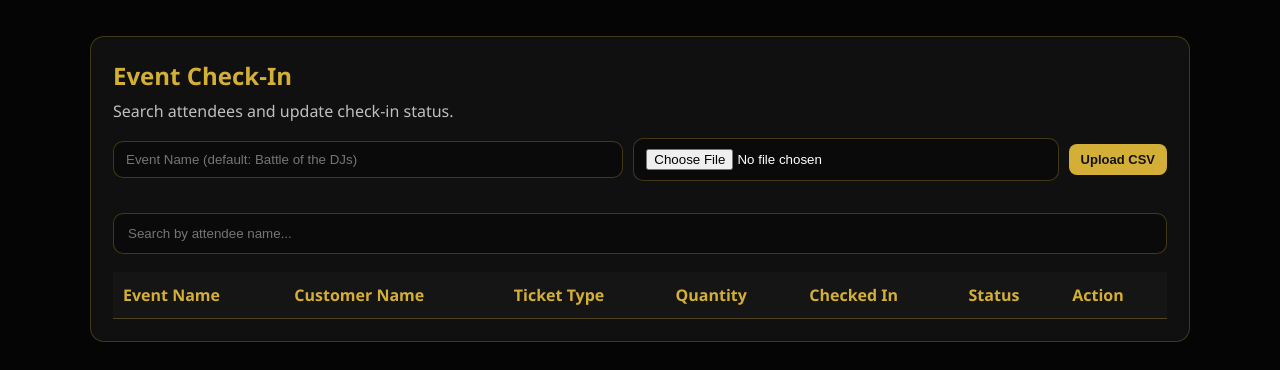
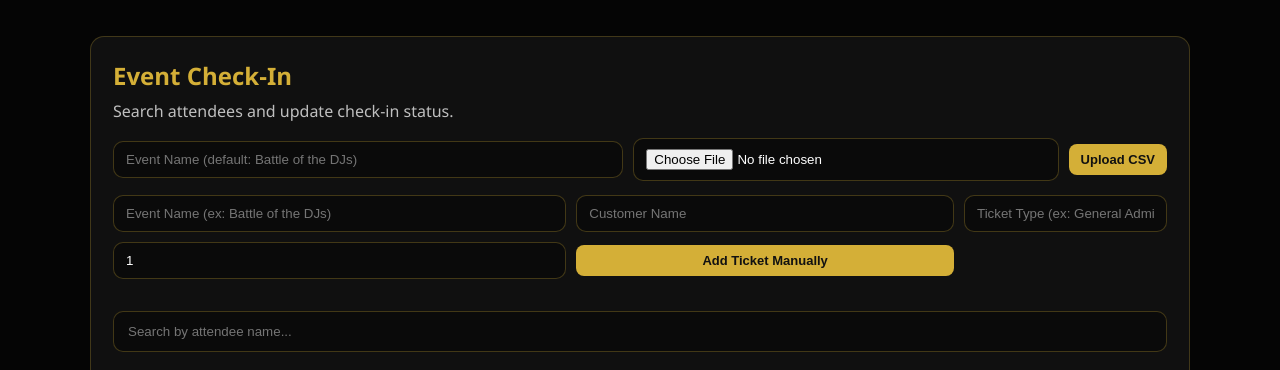
Before and after one commit to insight1224/jukebox-clean, a Flask app: page /checkin in a window 1280 px wide. Shown: the part 56-426 px from the top of the page. Run offline with Flask 3, Linux system fonts and the light colour scheme; data that the repository does not hold is empty.

Commit message:
dashboard update

```diff
--- a/app.py
+++ b/app.py
@@ -279,6 +279,20 @@ def init_db():
         UPDATE attendees
         SET created_at = COALESCE(NULLIF(TRIM(created_at), ''), CURRENT_TIMESTAMP)
         WHERE created_at IS NULL OR TRIM(created_at) = ''
+        """
+    )
+    cursor.execute(
+        """
+        CREATE TABLE IF NOT EXISTS mass_email_log (
+            id INTEGER PRIMARY KEY AUTOINCREMENT,
+            category TEXT,
+            subject TEXT,
+            recipients_count INTEGER DEFAULT 0,
+            attachments_count INTEGER DEFAULT 0,
+            sent_count INTEGER DEFAULT 0,
+            failed_count INTEGER DEFAULT 0,
+            created_at TEXT DEFAULT CURRENT_TIMESTAMP
+        )
         """
     )
 
@@ -541,6 +555,39 @@ def send_email_with_attachments(subject, body, to_email, attachments=None):
         msg["From"] = email_address
         msg["To"] = to_email
         msg.attach(MIMEText(body, "plain"))
+        attachment_count = len(attachments or [])
+        attachments_html = ""
+        if attachment_count > 0:
+            attachments_html = f"""
+            <div style="margin-top:16px;padding:12px;border:1px solid rgba(212,175,55,0.25);border-radius:10px;background:#0c0c0c;color:#d9d9d9;">
+              📎 {attachment_count} attachment(s) included with this email.
+            </div>
+            """
+
+        signature_html = """
+        <br><br>
+        <p style="color:#d9d9d9;line-height:1.6;">
+          See you soon,<br>
+          <strong style="color:#D4AF37;">The Jukebox Lounge NC</strong>
+        </p>
+        """
+        html_body = f"""
+        <html>
+          <body style="margin:0;padding:18px;background:#070707;font-family:Arial,sans-serif;color:#fff;">
+            <div style="max-width:620px;margin:0 auto;background:#111;border:1px solid rgba(212,175,55,0.4);border-radius:14px;overflow:hidden;">
+              <div style="padding:18px;background:linear-gradient(135deg,#1a1a1a,#0a0a0a);border-bottom:1px solid rgba(212,175,55,0.25);text-align:center;">
+                <img src="https://www.jukeboxloungenc.com/static/images/hero.jpg" alt="The Jukebox Lounge NC" style="max-width:100%;height:auto;border-radius:8px;" />
+              </div>
+              <div style="padding:20px 22px;color:#e8e8e8;line-height:1.6;">
+                <p>{body.replace(chr(10), '<br>')}</p>
+                {attachments_html}
+                {signature_html}
+              </div>
+            </div>
+          </body>
+        </html>
+        """
+        msg.attach(MIMEText(html_body, "html"))
 
         for item in (attachments or []):
             filename = (item.get("filename") or "attachment").strip()
@@ -554,6 +601,7 @@ def send_email_with_attachments(subject, body, to_email, attachments=None):
         with smtplib.SMTP_SSL("smtp.gmail.com", 465) as smtp:
             smtp.login(email_address, email_password)
             smtp.send_message(msg)
+        print(f"[mass-email] sent to {to_email} with {len(attachments or [])} attachments")
         return True
     except Exception as e:
         print("Email failed:", e)
@@ -1784,6 +1832,39 @@ def checkin_page():
     return render_template("checkin.html", attendees=normalized_attendees, message=message)
 
 
+@app.route("/checkin/add", methods=["POST"])
+def add_attendee_manual():
+    event_name = (request.form.get("event_name") or "").strip() or "Battle of the DJs"
+    customer_name = (request.form.get("customer_name") or "").strip()
+    ticket_type = (request.form.get("ticket_type") or "").strip()
+    raw_quantity = (request.form.get("quantity") or "1").strip()
+
+    if not customer_name or not ticket_type:
+        return redirect("/checkin?msg=Name and ticket type are required.")
+
+    try:
+        quantity = int(float(raw_quantity))
+    except Exception:
+        quantity = 1
+    if quantity < 1:
+        quantity = 1
+    if "vip" in ticket_type.lower() and quantity < 6:
+        quantity = 6
+
+    conn = sqlite3.connect("database.db")
+    cursor = conn.cursor()
+    cursor.execute(
+        """
+        INSERT INTO attendees (event_name, name, customer_name, ticket_type, quantity, checked_in_count, status)
+        VALUES (?, ?, ?, ?, ?, 0, 'Not Checked In')
+        """,
+        (event_name, customer_name, customer_name, ticket_type, quantity),
+    )
+    conn.commit()
+    conn.close()
+    return redirect("/checkin?msg=Ticket added successfully.")
+
+
 @app.route("/checkin/<int:id>")
 def checkin_attendee(id):
     update_attendee_checkin_count(id, 1)
@@ -1896,7 +1977,7 @@ def debug_attendees():
 
 @app.route("/upload-attendees", methods=["POST"])
 def upload_attendees():
-    event_name = "Battle of DJs"
+    event_name = "Battle of the DJs"
     file = request.files.get("attendee_csv")
 
     if not file or not file.filename.lower().endswith(".csv"):
@@ -2651,7 +2732,10 @@ def mass_email_leads():
         return redirect(f"/admin/leads?type={t}&msg=Subject+and+message+are+required")
 
     attachments = []
-    for file in request.files.getlist("attachments"):
+    files = request.files.getlist("attachments")
+    if not files and request.files.get("attachments"):
+        files = [request.files.get("attachments")]
+    for file in files:
         if not file or not file.filename:
             continue
         filename = os.path.basename(file.filename.strip())
@@ -2659,6 +2743,7 @@ def mass_email_leads():
         if not content:
             continue
         attachments.append({"filename": filename, "content": content})
+    print(f"[mass-email] attachments uploaded={len(attachments)}")
 
     conn = sqlite3.connect("database.db")
     cursor = conn.cursor()
@@ -2687,6 +2772,18 @@ def mass_email_leads():
             sent += 1
         else:
             failed += 1
+
+    conn = sqlite3.connect("database.db")
+    cursor = conn.cursor()
+    cursor.execute(
+        """
+        INSERT INTO mass_email_log (category, subject, recipients_count, attachments_count, sent_count, failed_count)
+        VALUES (?, ?, ?, ?, ?, ?)
+        """,
+        (category, subject, len(recipients), len(attachments), sent, failed),
+    )
+    conn.commit()
+    conn.close()
 
     t = urllib.parse.quote_plus(category.lower())
     msg = urllib.parse.quote_plus(f"Mass email complete: sent {sent}, failed {failed}.")
@@ -2712,6 +2809,15 @@ def admin_leads():
         """
     )
     rows = cursor.fetchall()
+    cursor.execute(
+        """
+        SELECT category, subject, recipients_count, attachments_count, sent_count, failed_count, created_at
+        FROM mass_email_log
+        ORDER BY id DESC
+        LIMIT 10
+        """
+    )
+    mass_email_logs = cursor.fetchall()
     conn.close()
 
     filtered = []
@@ -2758,6 +2864,7 @@ def admin_leads():
         application_mode=application_mode,
         mass_email_mode=mass_email_mode,
         msg=msg,
+        mass_email_logs=mass_email_logs,
     )
 
 
--- a/static/checkin.css
+++ b/static/checkin.css
@@ -38,7 +38,8 @@
 }
 
 .upload-form input[type="text"],
-.upload-form input[type="file"] {
+.upload-form input[type="file"],
+.upload-form input[type="number"] {
     width: 100%;
     padding: 10px 12px;
     border: 1px solid rgba(212, 175, 55, 0.28);
--- a/templates/checkin.html
+++ b/templates/checkin.html
@@ -18,6 +18,14 @@
             <input type="text" name="event_name" placeholder="Event Name (default: Battle of the DJs)">
             <input type="file" name="attendee_csv" accept=".csv" required>
             <button type="submit" class="btn btn-checkin">Upload CSV</button>
+        </form>
+
+        <form class="upload-form" action="{{ url_for('add_attendee_manual') }}" method="POST">
+            <input type="text" name="event_name" placeholder="Event Name (ex: Battle of the DJs)" required>
+            <input type="text" name="customer_name" placeholder="Customer Name" required>
+            <input type="text" name="ticket_type" placeholder="Ticket Type (ex: General Admission)" required>
+            <input type="number" name="quantity" min="1" value="1" required>
+            <button type="submit" class="btn btn-checkin">Add Ticket Manually</button>
         </form>
 
         <input
```
Also changed, not shown: templates/admin_leads.html (+29 -0 lines).
